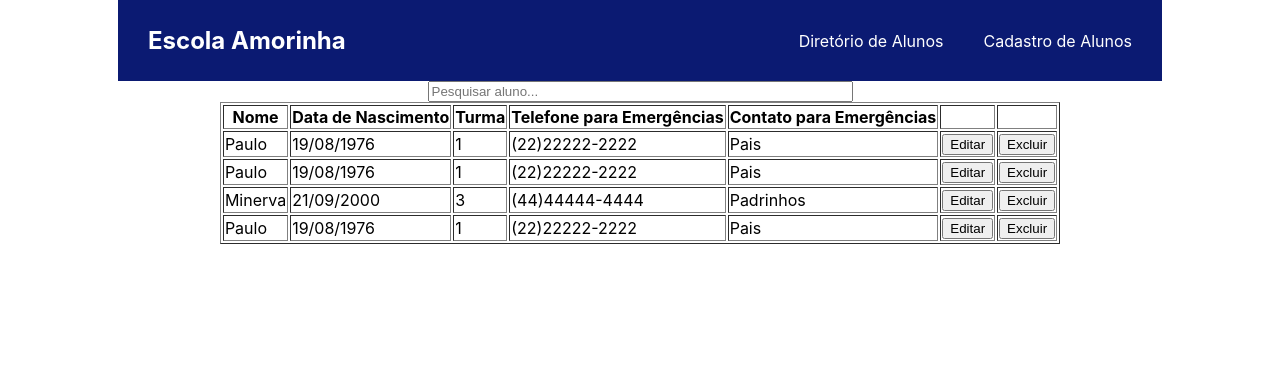
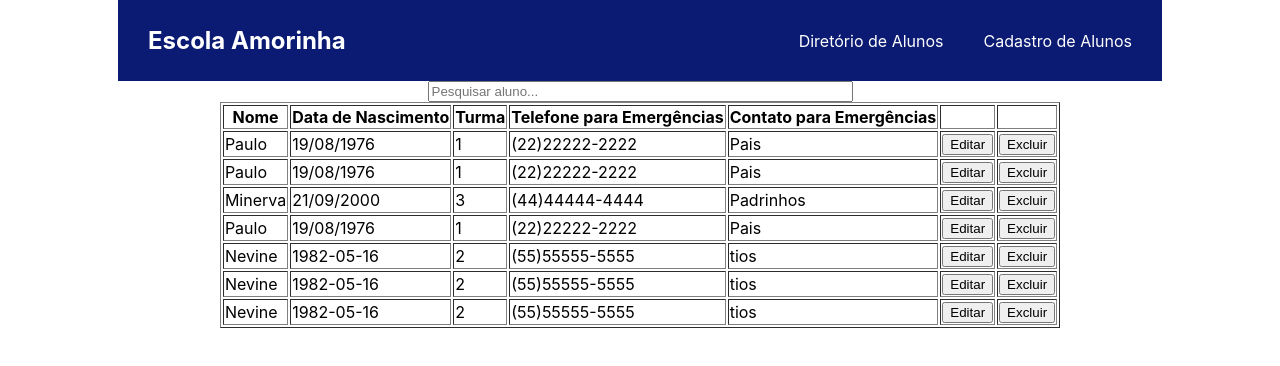
Before and after one commit to pnakashima/nova-escola-amorinha, a React (Create React App) app: page / in a window 1280 px wide. Shown: the top 366 px of the page. Built offline with nearby package versions, Linux system fonts and the light colour scheme; data requests are answered from the project's data file.

Commit message:
add register student function

```diff
--- a/server.json
+++ b/server.json
@@ -52,6 +52,51 @@
       "classNumber": "1",
       "additionalObs": "Nenhuma",
       "id": 6
+    },
+    {
+      "name": "Nevine",
+      "dob": "1982-05-16",
+      "responsible": "Naka",
+      "responsiblePhone": "(33)33333-3333",
+      "emergency": "tios",
+      "emergencyPhone": "(55)55555-5555",
+      "foodRestriction": "on",
+      "restrictionDescription": "carne",
+      "photoAuth": "on",
+      "authorizedPeople": "Naka",
+      "classNumber": "2",
+      "additionalObs": "leaozinho",
+      "id": 7
+    },
+    {
+      "name": "Nevine",
+      "dob": "1982-05-16",
+      "responsible": "Naka",
+      "responsiblePhone": "(33)33333-3333",
+      "emergency": "tios",
+      "emergencyPhone": "(55)55555-5555",
+      "foodRestriction": "on",
+      "restrictionDescription": "carne",
+      "photoAuth": "on",
+      "authorizedPeople": "Naka",
+      "classNumber": "2",
+      "additionalObs": "leaozinho",
+      "id": 8
+    },
+    {
+      "name": "Nevine",
+      "dob": "1982-05-16",
+      "responsible": "Naka",
+      "responsiblePhone": "(33)33333-3333",
+      "emergency": "tios",
+      "emergencyPhone": "(55)55555-5555",
+      "foodRestriction": "on",
+      "restrictionDescription": "carne",
+      "photoAuth": "on",
+      "authorizedPeople": "Naka",
+      "classNumber": "2",
+      "additionalObs": "leaozinho",
+      "id": 9
     }
   ]
 }
--- a/src/components/StudentForm/index.jsx
+++ b/src/components/StudentForm/index.jsx
@@ -1,7 +1,7 @@
 import { useState } from "react"
 
 
-const StudentForm = () => {
+const StudentForm = ({submitFunc}) => {
 
     const [name, setName] = useState("")
     const [dob, setDob] = useState("")
@@ -49,6 +49,8 @@ const StudentForm = () => {
             additionalObs
         }
         console.log(student)
+
+        submitFunc(student)
     }
 
     return (
@@ -95,10 +97,10 @@ const StudentForm = () => {
                     onChange={(e) => setEmergency(e.target.value)}
                 >
                     <option value="none"></option>
-                    <option value="pais">Pais</option>
-                    <option value="tios">Tios</option>
-                    <option value="avós">Avós</option>
-                    <option value="padrinhos">Padrinhos</option>
+                    <option value="Pais">Pais</option>
+                    <option value="Tios">Tios</option>
+                    <option value="Avós">Avós</option>
+                    <option value="Padrinhos">Padrinhos</option>
                 </select>
 
                 <label htmlFor="emergencyPhone">Telefone para emergências:</label>
--- a/src/pages/RegisterPage/index.jsx
+++ b/src/pages/RegisterPage/index.jsx
@@ -1,11 +1,20 @@
 import StudentForm from "../../components/StudentForm"
+import api from "../../services/api"
 
 const RegisterPage = () => {
+
+    const registerStudent = async (student) => {
+        await api.post('/students', student)
+    }
+
+
+
+
 
     return (
 
 
-        <StudentForm />
+        <StudentForm submitFunc={registerStudent} />
 
     )
 
```
